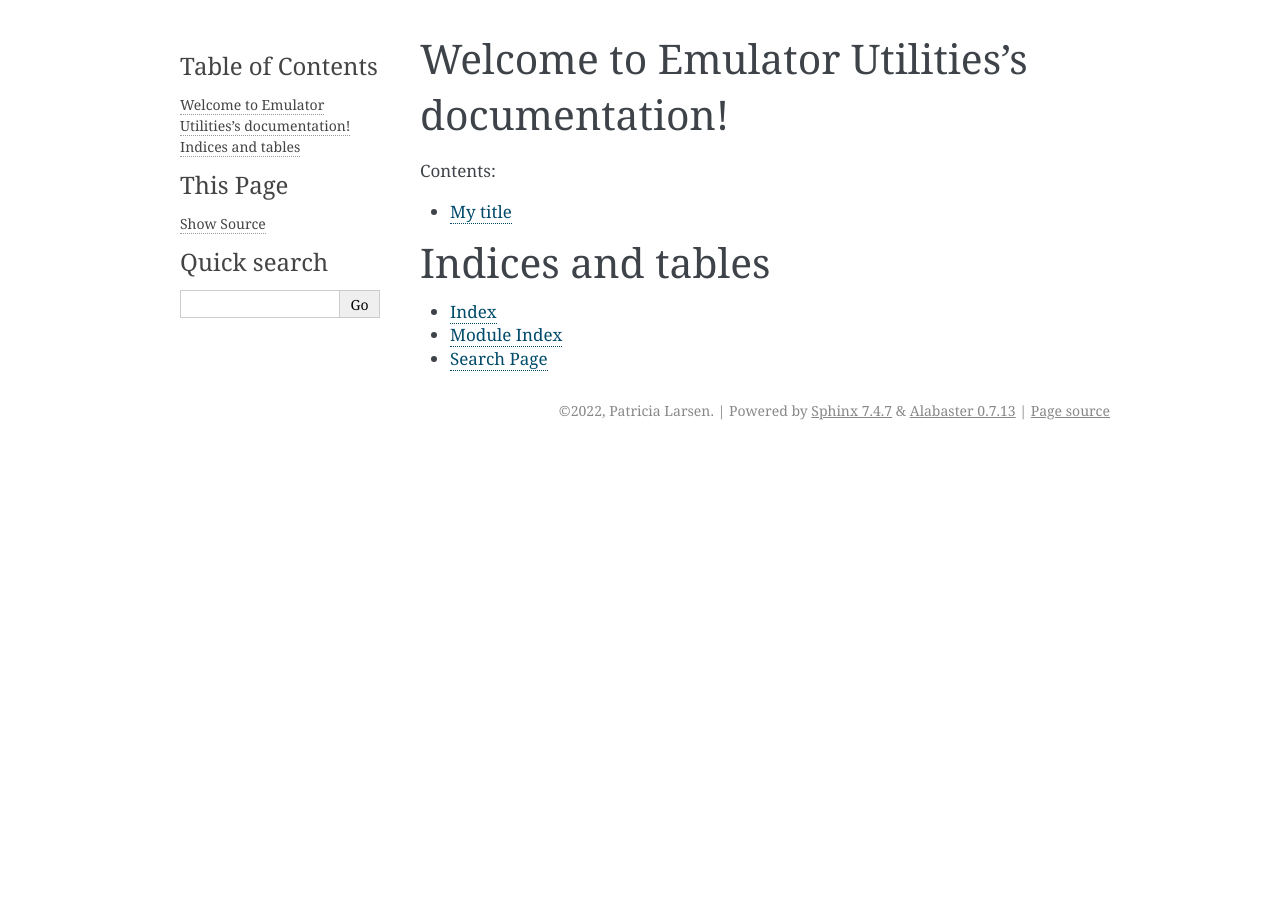
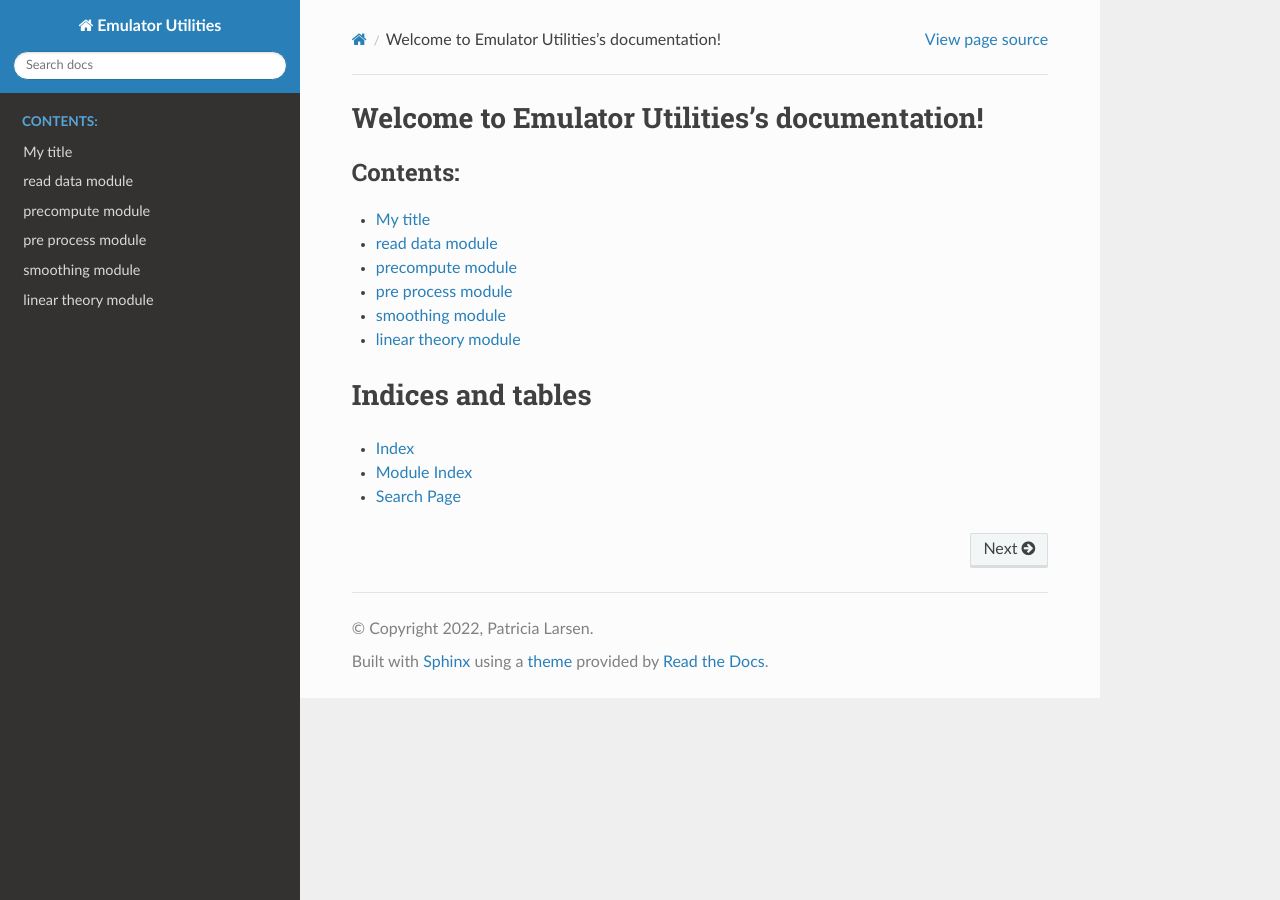
Before and after one commit to patricialarsen/emulator_utils, a Sphinx documentation site: the page built from docs/index.rst, in a window 1280 px wide. Built offline with Sphinx 7.4.7 and the Read the Docs theme 2.0.0, drawn with Linux system fonts in a browser that asks for light colours.

Commit message:
updating documentation

```diff
--- a/docs/conf.py
+++ b/docs/conf.py
@@ -10,9 +10,10 @@
 # add these directories to sys.path here. If the directory is relative to the
 # documentation root, use os.path.abspath to make it absolute, like shown here.
 #
-# import os
-# import sys
-# sys.path.insert(0, os.path.abspath('.'))
+import os
+import sys
+sys.path.insert(0, os.path.abspath('.'))
+sys.path.append('../emulator_utils')
 
 
 # -- Project information -----------------------------------------------------
@@ -30,7 +31,7 @@ release = '0.0.0'
 # Add any Sphinx extension module names here, as strings. They can be
 # extensions coming with Sphinx (named 'sphinx.ext.*') or your custom
 # ones.
-extensions = [
+extensions = [ 'sphinx.ext.autodoc', 'sphinx.ext.napoleon'
 ]
 
 # Add any paths that contain templates here, relative to this directory.
@@ -47,7 +48,7 @@ exclude_patterns = ['_build', 'Thumbs.db', '.DS_Store']
 # The theme to use for HTML and HTML Help pages.  See the documentation for
 # a list of builtin themes.
 #
-html_theme = 'alabaster'
+html_theme = 'sphinx_rtd_theme'
 
 # Add any paths that contain custom static files (such as style sheets) here,
 # relative to this directory. They are copied after the builtin static files,
--- a/docs/index.rst
+++ b/docs/index.rst
@@ -11,6 +11,11 @@ Welcome to Emulator Utilities's documentation!
    :caption: Contents:
 
    readme
+   read_data
+   precompute_quantities
+   pre_process
+   smoothing
+   linear_theory
 
 
 Indices and tables
--- /dev/null
+++ b/docs/linear_theory.rst
@@ -0,0 +1,4 @@
+linear theory module
+=====================
+.. automodule:: linear_theory
+  :members:
--- /dev/null
+++ b/docs/pre_process.rst
@@ -0,0 +1,4 @@
+pre process module
+===================
+.. automodule:: pre_process
+  :members:
--- /dev/null
+++ b/docs/precompute_quantities.rst
@@ -0,0 +1,4 @@
+precompute module
+==================
+.. automodule:: precompute_quantities
+  :members:
--- /dev/null
+++ b/docs/read_data.rst
@@ -0,0 +1,4 @@
+read data module
+================
+.. automodule:: read_data
+  :members:
--- /dev/null
+++ b/docs/smoothing.rst
@@ -0,0 +1,4 @@
+smoothing module
+================
+.. automodule:: smoothing
+  :members:
```
Also changed, not shown: 5 other files.
